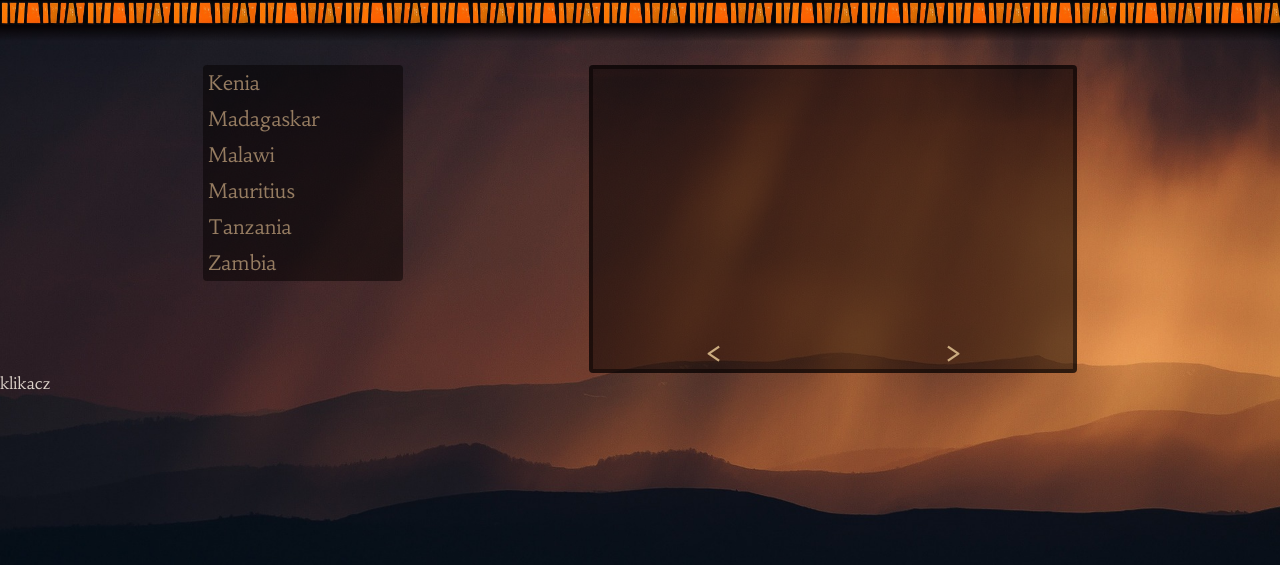
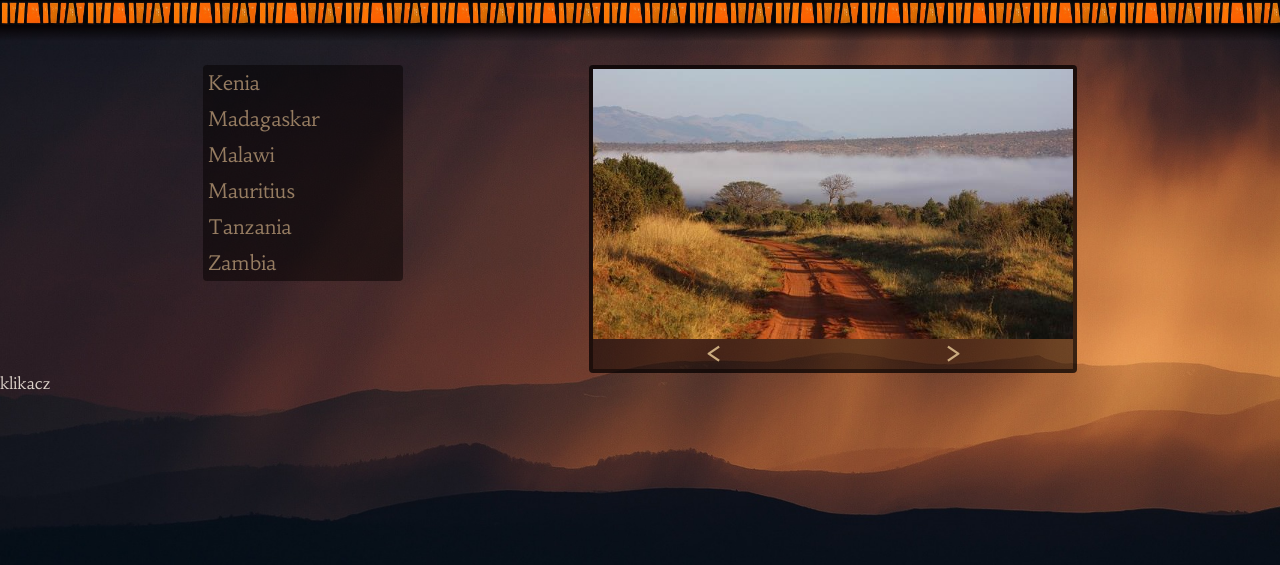
Before and after one commit to piotrcel2/AfricaTour, a website: page index.html in a window 1280 px wide. Shown: the part 81-646 px from the top of the page. Drawn offline with nearby package versions, Linux system fonts and the light colour scheme.

Commit message:
sliderbase3

```diff
--- a/js/app.js
+++ b/js/app.js
@@ -1,6 +1,8 @@
 $(document).ready(function () {
 
-    var klikacz = $('#klikacz');
+    var klikacz = $('#klikacz'); // do usunięcia!
+
+    var alldoc = $('body');
 
     var logo = $('.logo');
     var headerout = $('.headerout');
@@ -23,8 +25,15 @@ $(document).ready(function () {
 
     var pictureblocks = $('.picboxin ul');
 
-    //console.log(pictureblocks[0]);
-    //console.log(pictureblocks[5]);
+
+    $(window).resize(function(){        //resize okna na bieżąco
+
+        setwidth();
+        //poza nadaniem szerokości bloku- ustaw też nową pozycję dla danej rozdzielczości
+    })
+
+    setnewpicture(); // wywołanie na początek pierwszego obrazka
+
 
 
 
@@ -38,22 +47,51 @@ $(document).ready(function () {
 
     })
 
+    var imgs = $('.imgclass');  //odświeżenie obrazków
     var pictureblocks = $('.picboxin ul'); // odświeżenie list obrazków
 
-    var imgs = $('.imgclass');  //odświeżenie obrazków
+
+
+
+
+
+
+
+
+    klikacz.on('click', function(){     // do usunięcia!!
+
+
+    });
 
 
 
     function setwidth (){
 
-        $('.picboxin ul').css('width', picboxin.innerWidth()*6);
+        console.log("wywołanie nowej szerokości bloków");
 
+        pictureblocks.css('width', imgs.width()*6);
     }
 
-    setwidth(); // być może wykonywać przy każdym resize???
+    setwidth(); // wykonywane również przy każdym resize
 
 
-    //picboxin.innerWidth() - faktyczna szerokość obrazka
+
+
+
+
+
+
+
+
+
+
+
+
+
+
+
+
+
 
 
 
@@ -62,24 +100,12 @@ $(document).ready(function () {
     prevbutton.on('click', function(){              //PRZYCISK prev!!!!
 
 
-
-
-
-
     });
 
     nextbutton.on('click', function(){              //PRZYCISKI next!!!!
 
 
-
-
-
     });
-
-
-
-
-
 
 
 
@@ -104,40 +130,15 @@ $(document).ready(function () {
 
 
 
-
-
     function setnewpicture(){
 
-
-        console.log("nowy index to " + countryindex);
 
         pictureblocks.removeClass('shown');
         pictureblocks.addClass('hidden');
         $(pictureblocks[countryindex]).addClass('shown');
 
 
-
-
     }
-
-
-
-
-
-
-
-
-
-
-
-
-    klikacz.on('click', function(){     // do usunięcia!!
-
-        console.log(countryindex);
-
-    });
-
-
 
 
 
@@ -152,7 +153,6 @@ $(document).ready(function () {
 
 
         function WidthChange(mediaQuery) {
-
 
             if (mediaQuery.matches) {
 
--- a/sass/main.scss
+++ b/sass/main.scss
@@ -420,7 +420,8 @@ body {
 .picboxinsmall {
 
     max-width: 480px;
-    max-height: 270px;
+    height: 0px;
+    padding-bottom: 60%;
 
     ul {
 
```
Also changed, not shown: css/main.css.
